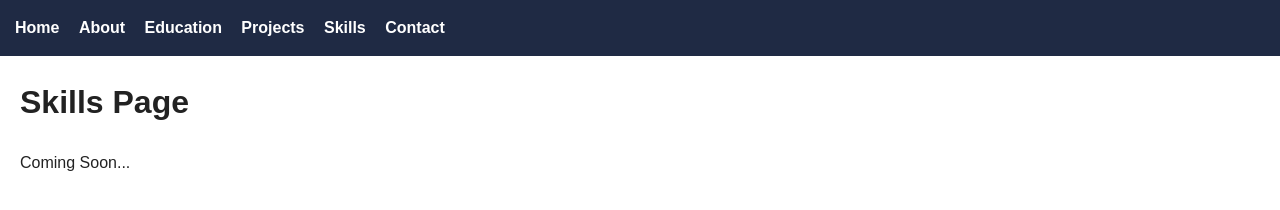
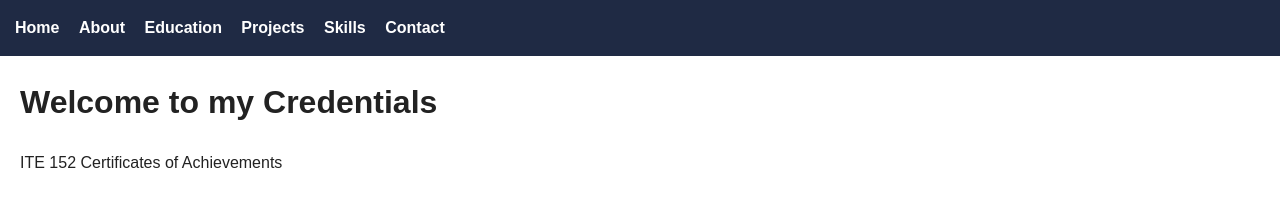
Before and after one commit to Kjr55289/Kjr55289.github.io, a plain HTML site: page skills.html in a window 1280 px wide. Drawn offline with Linux system fonts and the light colour scheme.

Commit message:
Update skills.html

```diff
--- a/skills.html
+++ b/skills.html
@@ -15,8 +15,8 @@
     <a href="contact.html">Contact</a>
   </nav>
 
-  <h1>Skills Page</h1>
-  <p>Coming Soon...</p>
+  <h1>Welcome to my Credentials</h1>
+  <p>ITE 152 Certificates of Achievements</p>
 
 </body>
 </html>
```
